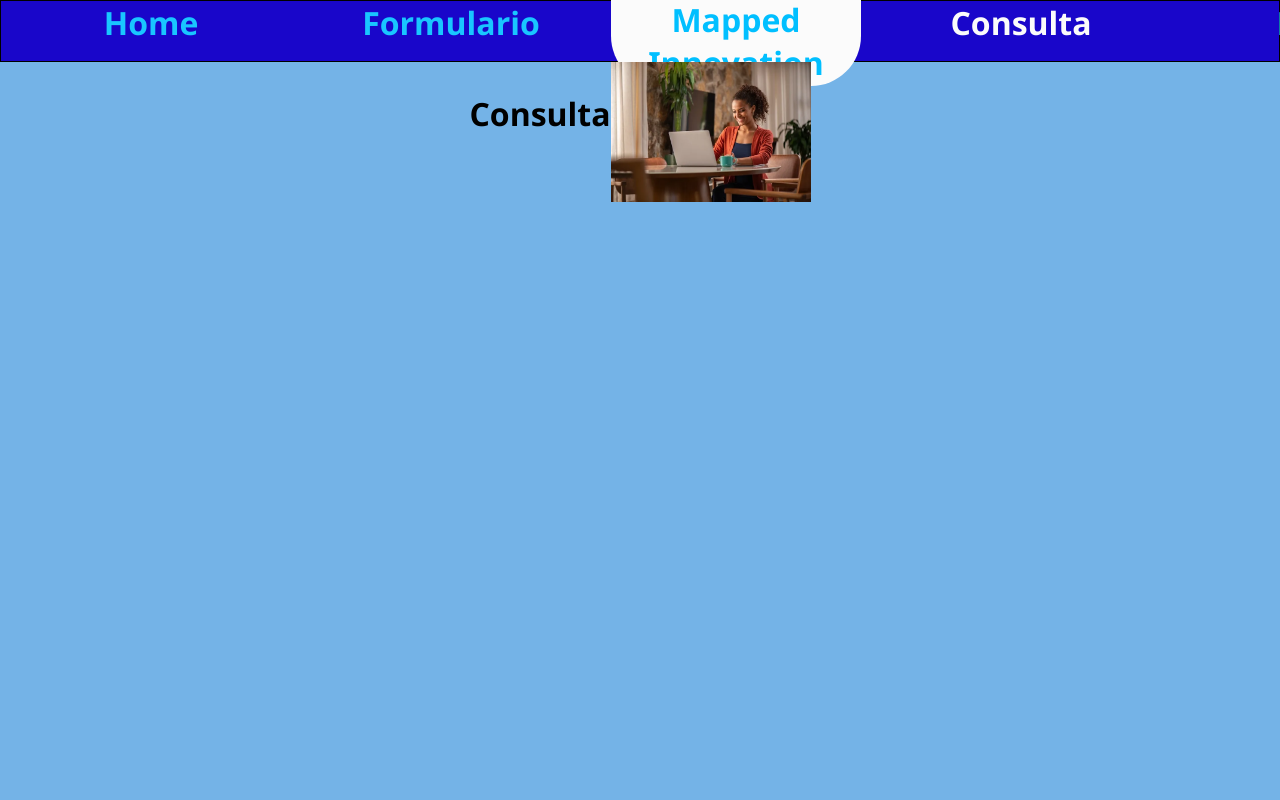
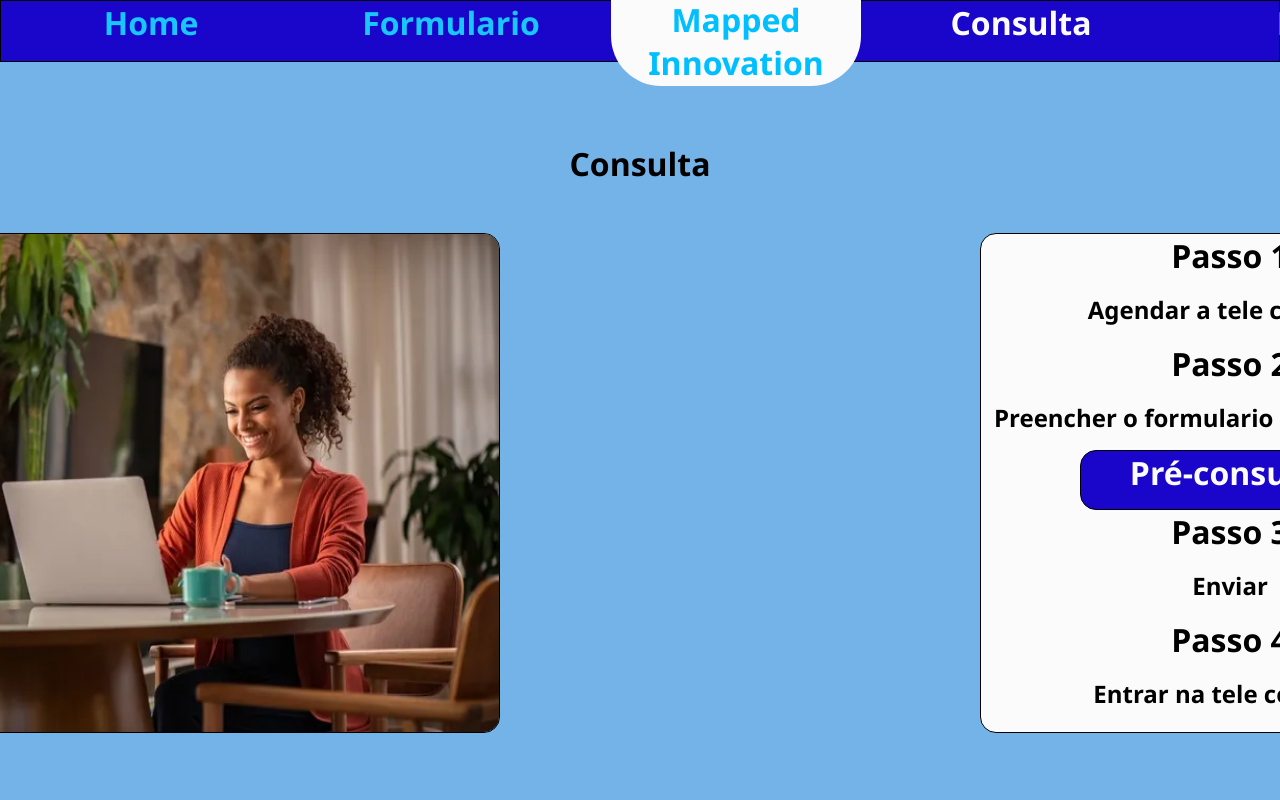
Before and after one commit to Miguel-Fr3/Gs_RWD, a Next.js app: page /consulta in a window 1280 px wide. Shown: the top 800 px of the page. Built offline with nearby package versions, Linux system fonts and the light colour scheme.

Commit message:
Finalizando pag consulta

```diff
--- a/src/app/Home.scss
+++ b/src/app/Home.scss
@@ -35,6 +35,7 @@ body .home{
             .img{
                 margin-top:10px ;
                 margin-bottom: 10px;
+                border-radius: 1rem;
                 border: 1px solid #000;
             }
             h2{
--- a/src/app/consulta/consulta.scss
+++ b/src/app/consulta/consulta.scss
@@ -7,9 +7,68 @@ body .consulta{
     z-index: 999;
     overflow: auto;
     display: flex;
-    justify-content: center;
+    align-items: center;
+    flex-direction: column;
     h1{
-        margin-top: 30px;
+        margin-top: 5rem;
+        margin-bottom: 3rem;
         font-size: xx-large;
     }
+    .info{
+        display: flex;
+        flex-direction: row;
+        .img{
+            margin-right: 30rem;
+            border-radius: 1rem;
+            border: 1px solid #000;
+        }
+        .passo{
+            display: flex;
+            flex-direction: column;
+            border-radius: 1rem;
+            border: 1px solid #000;
+            background-color: #fbfbfb;
+            width: 500px;
+            height: 500px;
+
+            div{
+
+                display: flex;
+                flex-direction: column;
+                align-items: center;
+
+                h1{
+                    margin-top: 0;
+                    margin-bottom: 1rem;
+                    font-size: xx-large;
+                }
+                h2{
+                    margin-bottom: 1rem;
+                }
+                a{
+                    text-align: center;
+                    width: 300px;
+                    height: 60px;
+                    font-size: 2rem;
+                    color: #fbfbfb;
+                    background-color: #1906ca;
+                    border: 1px solid #000;
+                    border-radius: 1rem;
+                    text-decoration: none;
+                    font-weight: bolder;
+                }
+                a:hover{
+                    text-align: center;
+                    width: 300px;
+                    height: 60px;
+                    font-size: 2rem;
+                    color: #000;
+                    background-color: #00BFFF;
+                    border: 1px solid #000;
+                    border-radius: 1rem;
+                    text-decoration: none;
+                }
+            }
+        }
+    }
 }
--- a/src/app/consulta/page.jsx
+++ b/src/app/consulta/page.jsx
@@ -1,11 +1,39 @@
 import './consulta.scss'
 import Image from 'next/image'
+import Link from 'next/link';
 export default function Consulta() {
   return (
     <main className="consulta">
       <h1>Consulta</h1>
-      <div>
-      <Image src="/img5.png" alt="Imagem de gestão de tempo" width={200} height={140} priority={true} className='img'/>
+      <div className='info'>
+      <Image src="/img5.png" alt="Imagem de Como Preencher o Formulario" width={700} height={500} priority={true} className='img'/>
+      <div className='passo'>
+
+        <div>
+        <h1>Passo 1</h1>
+        <h2>Agendar a tele consulta</h2>
+        </div>
+
+        <div>
+        <h1>Passo 2</h1>
+        <h2>Preencher o formulario da pré-consulta</h2>
+        <Link href="/Pconsulta" >
+            Pré-consulta
+          </Link>
+
+
+        </div>
+
+        <div>
+        <h1>Passo 3</h1>
+        <h2>Enviar</h2>
+        </div>
+
+        <div>
+        <h1>Passo 4</h1>
+        <h2>Entrar na tele consulta</h2>
+        </div>
+      </div>
       </div>
     </main>
   )
```
